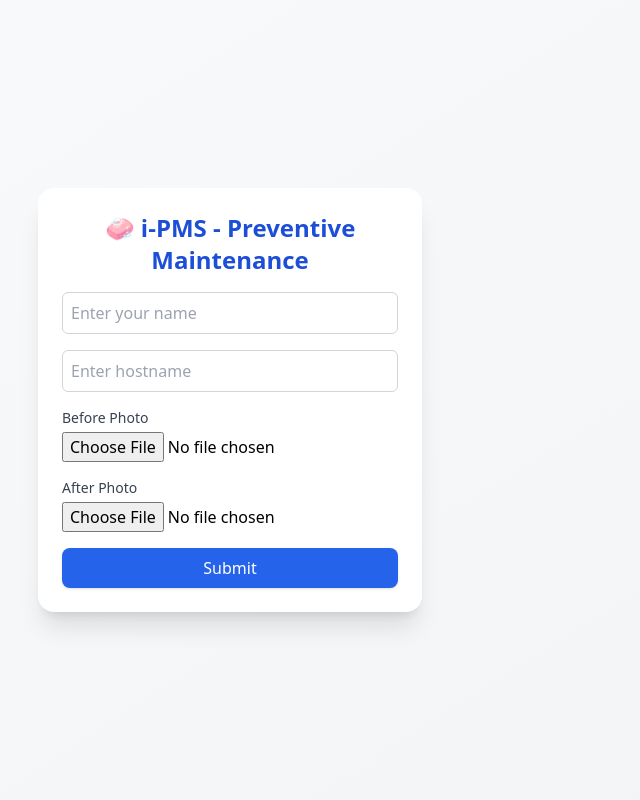
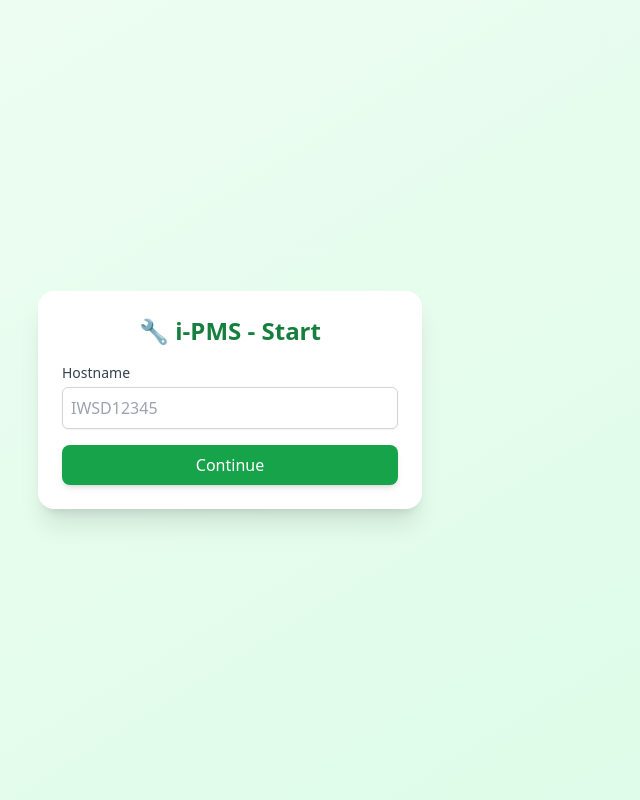
Before and after one commit to ProNoobCoder/i-pms, a Flask app: template templates/enter_hostname.html in a window 1280 px wide. Shown: the whole page, without its empty margins (410-1050 px from the left). Run offline with Flask 3, Linux system fonts and the light colour scheme; the template is opened without the code that fills it, so the values that code supplies are empty; some libraries are stand-ins or nearby versions.

Commit message:
Update enter_hostname.html

```diff
--- a/templates/enter_hostname.html
+++ b/templates/enter_hostname.html
@@ -1,35 +1,29 @@
-<!DOCTYPE html>
-<html lang="en">
+<!doctype html>
+<html lang="en" class="bg-gray-100 text-gray-900">
 <head>
   <meta charset="UTF-8">
   <meta name="viewport" content="width=device-width, initial-scale=1.0">
-  <title>i-PMS | Upload</title>
+  <title>i-PMS | Hostname</title>
   <script src="https://cdn.tailwindcss.com"></script>
 </head>
-<body class="flex flex-col items-center justify-center min-h-screen p-4 bg-gradient-to-br from-gray-50 to-gray-100">
+<body class="flex flex-col items-center justify-center min-h-screen p-4 bg-gradient-to-br from-green-50 to-green-100">
   <div class="w-full max-w-sm bg-white p-6 rounded-2xl shadow-xl">
-    <h2 class="text-2xl font-semibold mb-4 text-blue-700 text-center">🧼 i-PMS - Preventive Maintenance</h2>
+    <h2 class="text-2xl font-semibold mb-4 text-green-700 text-center">🔧 i-PMS - Start</h2>
 
     {% with messages = get_flashed_messages() %}
       {% if messages %}
-        {% for message in messages %}
-          <div class="bg-red-100 border border-red-400 text-red-700 px-4 py-3 rounded mb-4 text-sm">{{ message }}</div>
-        {% endfor %}
+        <div class="bg-red-100 border border-red-400 text-red-700 px-4 py-3 rounded mb-4 text-sm">
+          {{ messages[0] }}
+        </div>
       {% endif %}
     {% endwith %}
 
-    <form method="POST" enctype="multipart/form-data" class="space-y-4">
-      <input type="text" name="cleaner" placeholder="Enter your name" required class="w-full border border-gray-300 rounded-md p-2">
-      <input type="text" name="hostname" placeholder="Enter hostname" required class="w-full border border-gray-300 rounded-md p-2">
+    <form method="POST" class="space-y-4">
       <div>
-        <label class="block text-sm font-medium text-gray-700">Before Photo</label>
-        <input type="file" name="before" accept="image/*" required class="w-full mt-1">
+        <label class="block text-sm font-medium text-gray-700">Hostname</label>
+        <input type="text" name="hostname" placeholder="IWSD12345" required class="mt-1 block w-full border border-gray-300 rounded-md shadow-sm p-2 focus:outline-none focus:ring-2 focus:ring-green-400">
       </div>
-      <div>
-        <label class="block text-sm font-medium text-gray-700">After Photo</label>
-        <input type="file" name="after" accept="image/*" required class="w-full mt-1">
-      </div>
-      <button type="submit" class="w-full bg-blue-600 hover:bg-blue-700 text-white py-2 rounded-lg shadow transition duration-300">Submit</button>
+      <button type="submit" class="w-full bg-green-600 hover:bg-green-700 text-white font-medium py-2 px-4 rounded-lg shadow-md transition duration-300">Continue</button>
     </form>
   </div>
 </body>
```
